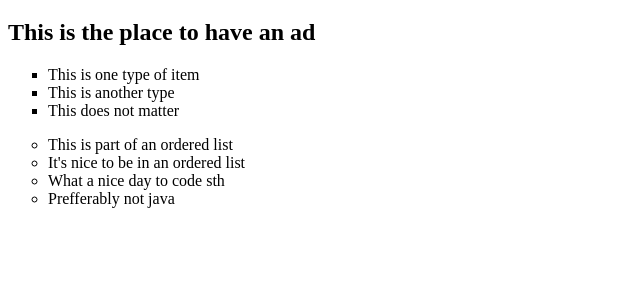
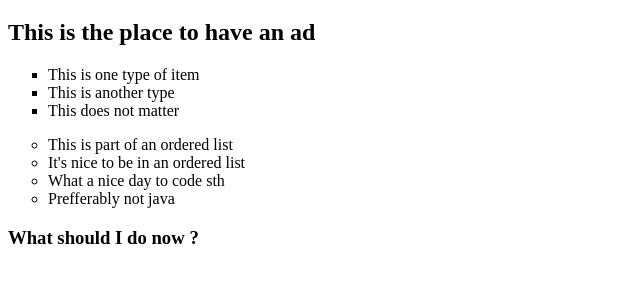
Before and after one commit to cristisulighetean/cs50_github_sass, a plain HTML site: page index.html in a window 1280 px wide. Shown: the part 61-344 px from the top of the page, without its empty margins (0-640 px from the left). Drawn offline with Linux system fonts and the light colour scheme.

Commit message:
new messsage

```diff
--- a/index.html
+++ b/index.html
@@ -19,5 +19,6 @@
             <li>What a nice day to code sth</li>
             <li>Prefferably not java</li>
         </ol>
+        <h3>What should I do now ?</h3>
     </body>
 </html>
```
